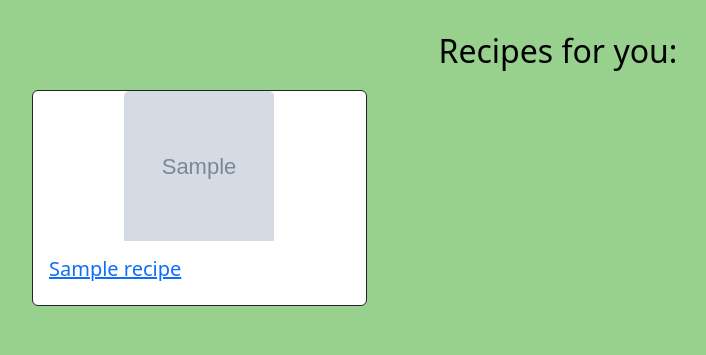
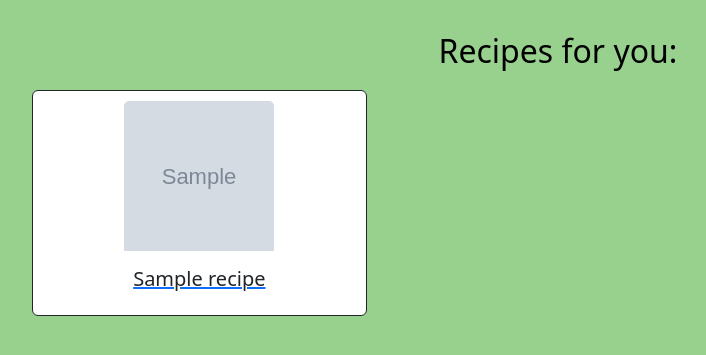
Before and after one commit to suranaaarav/Byte-Bites, a Flask app: template templates/recipes.html in a window 1280 px wide. Shown: the part 157-512 px from the top of the page, without its empty margins (82-788 px from the left). Run offline with Flask 3, Linux system fonts and the light colour scheme; the template is opened without the code that fills it: most values are stand-ins (such as "Sample title", 1, 10 or a date in 2020); grey boxes marked "Sample" are stand-in pictures; some libraries are stand-ins or nearby versions.

```diff
--- a/templates/recipes.html
+++ b/templates/recipes.html
@@ -15,12 +15,14 @@
     <div class="row">
         {% for recipe in recipes %}
         <div class="col-6 col-md-4 col-lg-4 mb-3">
-            <div class="card border-dark">
-                <img src="{{ recipe['image'] }}" class="card-img-top" alt="Recipe Image" style="height: 150px; width: 150px; margin: auto;">
-                <div class="card-body">
-                    <h5 class="card-title"><a href="/recipe?id={{ recipe['id'] }}">{{ recipe['title'] }}</a></h5>
+            <a href="/recipe?id={{ recipe['id'] }}">
+                <div class="card border-dark">
+                    <img src="{{ recipe['image'] }}" class="card-img-top" alt="Recipe Image" style="height: 150px; width: 150px; margin: auto; margin-top: 10px; object-fit: fill;">
+                    <div class="card-body">
+                        <h5 class="card-title" style="text-align: center;">{{ recipe['title'] }}</h5>
+                    </div>
                 </div>
-            </div>
+            </a>
         </div>
         {% endfor %}
     </div>
```
